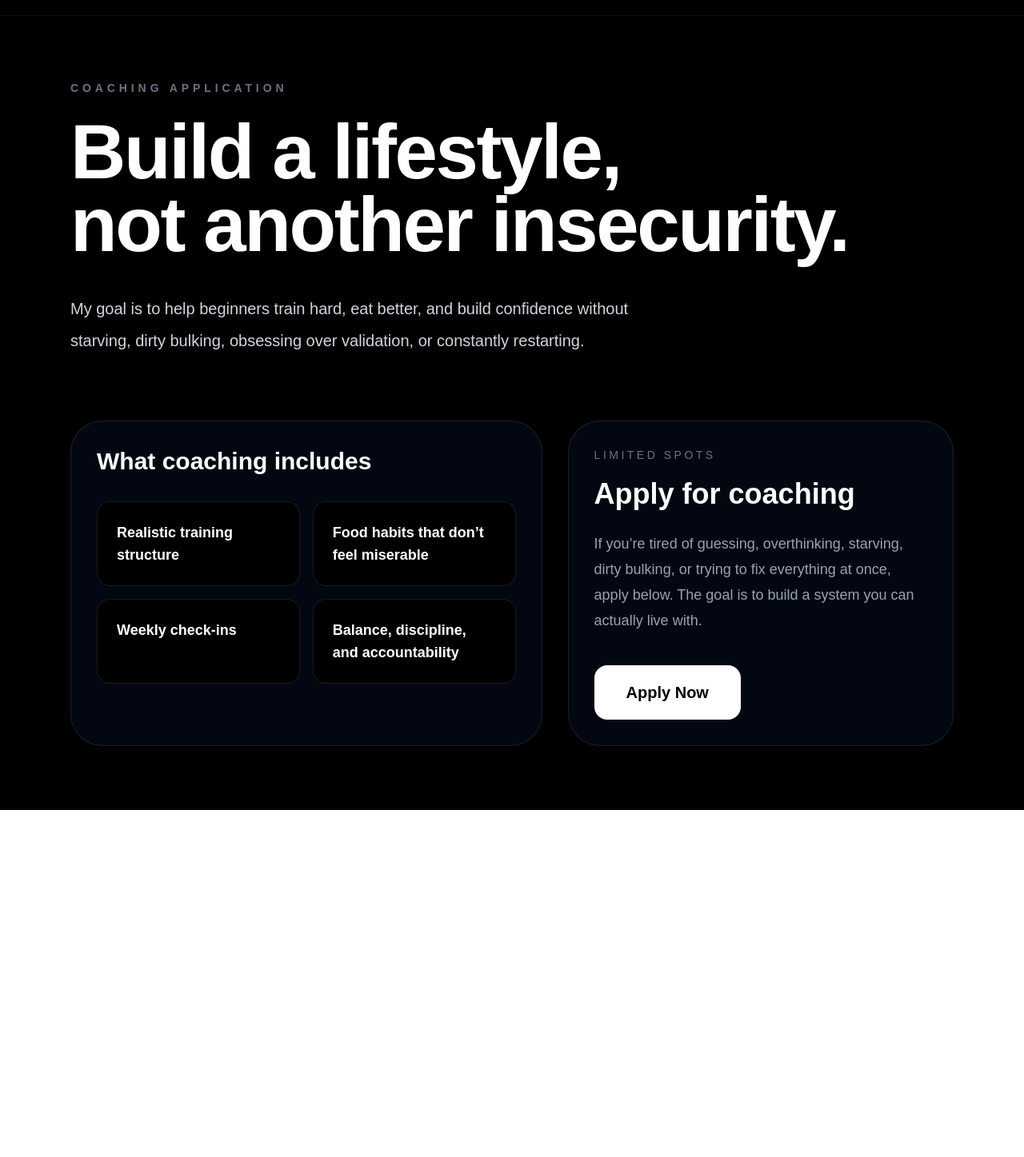
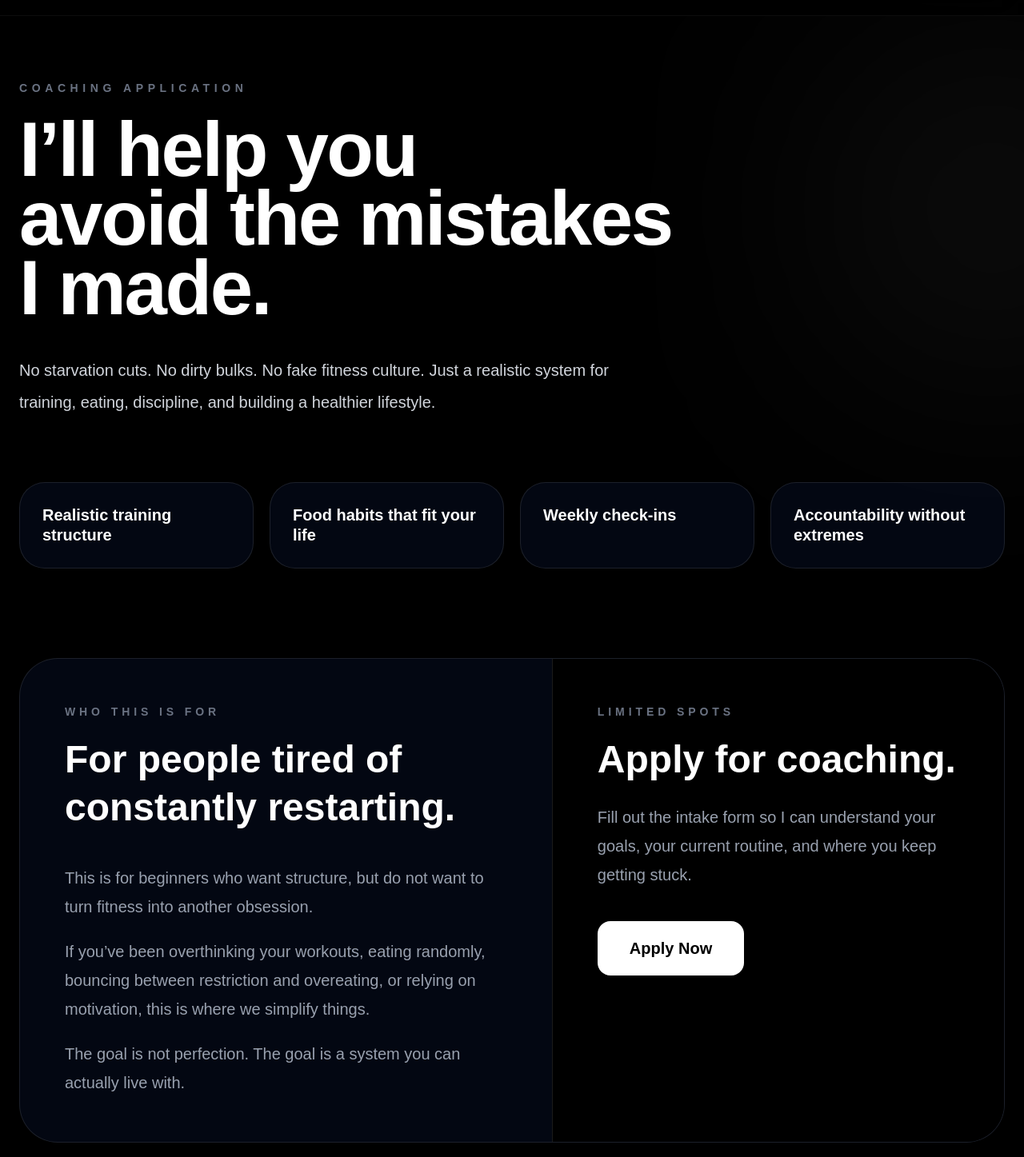
Before and after one commit to HatemCodes/HatemFit, a Next.js app: page /coaching in a window 1280 px wide. Shown: the part 83-1530 px from the top of the page at 80% size. Before the commit the page ends 1096 px from the top, so only its background shows below. Built offline with nearby package versions, Linux system fonts and the light colour scheme.

Commit message:
Refine homepage branding

```diff
--- a/app/coaching/page.tsx
+++ b/app/coaching/page.tsx
@@ -2,69 +2,100 @@ import Navbar from "../components/Navbar";
 
 export default function CoachingPage() {
   return (
-    <main className="min-h-screen bg-black text-white">
+    <main className="min-h-screen overflow-hidden bg-black text-white">
       <Navbar />
 
-      <section className="mx-auto max-w-6xl px-6 py-20">
-        <div className="max-w-5xl">
-          <p className="text-sm font-semibold uppercase tracking-[0.35em] text-gray-500">
+      <section className="relative mx-auto max-w-7xl px-6 py-20">
+        <div className="absolute right-[-120px] top-20 h-80 w-80 rounded-full bg-white/10 blur-[140px]" />
+
+        <div className="relative z-10 max-w-5xl">
+          <p className="text-sm font-black uppercase tracking-[0.4em] text-gray-500">
             Coaching Application
           </p>
 
-          <h1 className="mt-6 text-6xl font-black leading-[0.95] tracking-tight md:text-8xl">
-            Build a lifestyle,
+          <h1 className="mt-6 text-6xl font-black leading-[0.9] tracking-tight md:text-8xl">
+            I’ll help you
             <br />
-            not another insecurity.
+            avoid the mistakes
+            <br />
+            I made.
           </h1>
 
           <p className="mt-10 max-w-3xl text-xl leading-10 text-gray-300">
-            My goal is to help beginners train hard, eat better, and build
-            confidence without starving, dirty bulking, obsessing over
-            validation, or constantly restarting.
+            No starvation cuts. No dirty bulks. No fake fitness culture. Just a
+            realistic system for training, eating, discipline, and building a
+            healthier lifestyle.
           </p>
         </div>
+      </section>
 
-        <div className="mt-20 grid gap-8 lg:grid-cols-[1.1fr_0.9fr]">
-          <div className="rounded-[2.5rem] border border-white/10 bg-gray-950 p-8">
-            <h2 className="text-3xl font-black">What coaching includes</h2>
-
-            <div className="mt-8 grid gap-4 md:grid-cols-2">
+      <section className="mx-auto max-w-7xl px-6 pb-28">
+        <div className="grid gap-5 md:grid-cols-4">
           {[
             "Realistic training structure",
-                "Food habits that don’t feel miserable",
+            "Food habits that fit your life",
             "Weekly check-ins",
-                "Balance, discipline, and accountability",
+            "Accountability without extremes",
           ].map((item) => (
             <div
               key={item}
-                  className="rounded-2xl border border-white/10 bg-black p-6"
+              className="rounded-[2rem] border border-white/10 bg-gray-950 p-7"
             >
-                  <p className="text-lg font-bold">{item}</p>
+              <p className="text-xl font-black leading-tight">{item}</p>
             </div>
           ))}
         </div>
+      </section>
+
+      <section className="mx-auto max-w-7xl px-6 pb-32">
+        <div className="grid overflow-hidden rounded-[3rem] border border-white/10 bg-gray-950 lg:grid-cols-[1fr_0.85fr]">
+          <div className="p-8 md:p-14">
+            <p className="text-sm font-black uppercase tracking-[0.35em] text-gray-500">
+              Who this is for
+            </p>
+
+            <h2 className="mt-5 text-5xl font-black leading-tight">
+              For people tired of constantly restarting.
+            </h2>
+
+            <div className="mt-10 space-y-5 text-xl leading-9 text-gray-400">
+              <p>
+                This is for beginners who want structure, but do not want to
+                turn fitness into another obsession.
+              </p>
+
+              <p>
+                If you’ve been overthinking your workouts, eating randomly,
+                bouncing between restriction and overeating, or relying on
+                motivation, this is where we simplify things.
+              </p>
+
+              <p>
+                The goal is not perfection. The goal is a system you can
+                actually live with.
+              </p>
+            </div>
           </div>
 
-          <div className="rounded-[2.5rem] border border-white/10 bg-gray-950 p-8">
-            <p className="text-sm uppercase tracking-[0.25em] text-gray-500">
+          <div className="border-t border-white/10 bg-black p-8 md:p-14 lg:border-l lg:border-t-0">
+            <p className="text-sm font-black uppercase tracking-[0.35em] text-gray-500">
               Limited spots
             </p>
 
-            <h2 className="mt-4 text-4xl font-black leading-tight">
-              Apply for coaching
+            <h2 className="mt-5 text-5xl font-black leading-tight">
+              Apply for coaching.
             </h2>
 
-            <p className="mt-6 text-lg leading-8 text-gray-400">
-              If you’re tired of guessing, overthinking, starving, dirty
-              bulking, or trying to fix everything at once, apply below. The
-              goal is to build a system you can actually live with.
+            <p className="mt-6 text-xl leading-9 text-gray-400">
+              Fill out the intake form so I can understand your goals, your
+              current routine, and where you keep getting stuck.
             </p>
 
             <a
               href="https://forms.gle/V1vUCgn2nhK81Wv47"
               target="_blank"
               rel="noopener noreferrer"
-              className="mt-10 inline-block rounded-2xl bg-white px-10 py-5 text-xl font-bold text-black transition hover:bg-gray-200"
+              className="mt-10 inline-block rounded-2xl bg-white px-10 py-5 text-xl font-black text-black transition hover:scale-[1.02] hover:bg-gray-200"
             >
               Apply Now
             </a>
```
Lines whose indentation alone changed are shown as unchanged.
